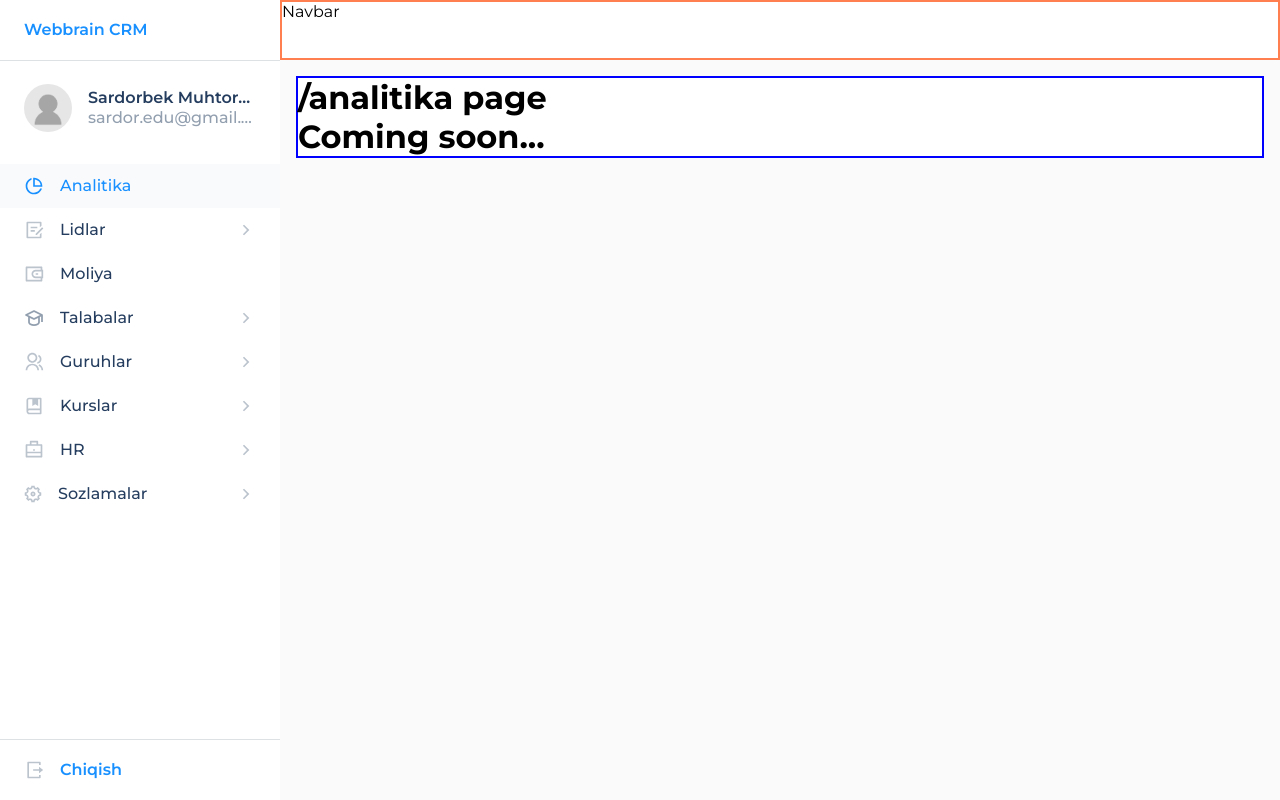
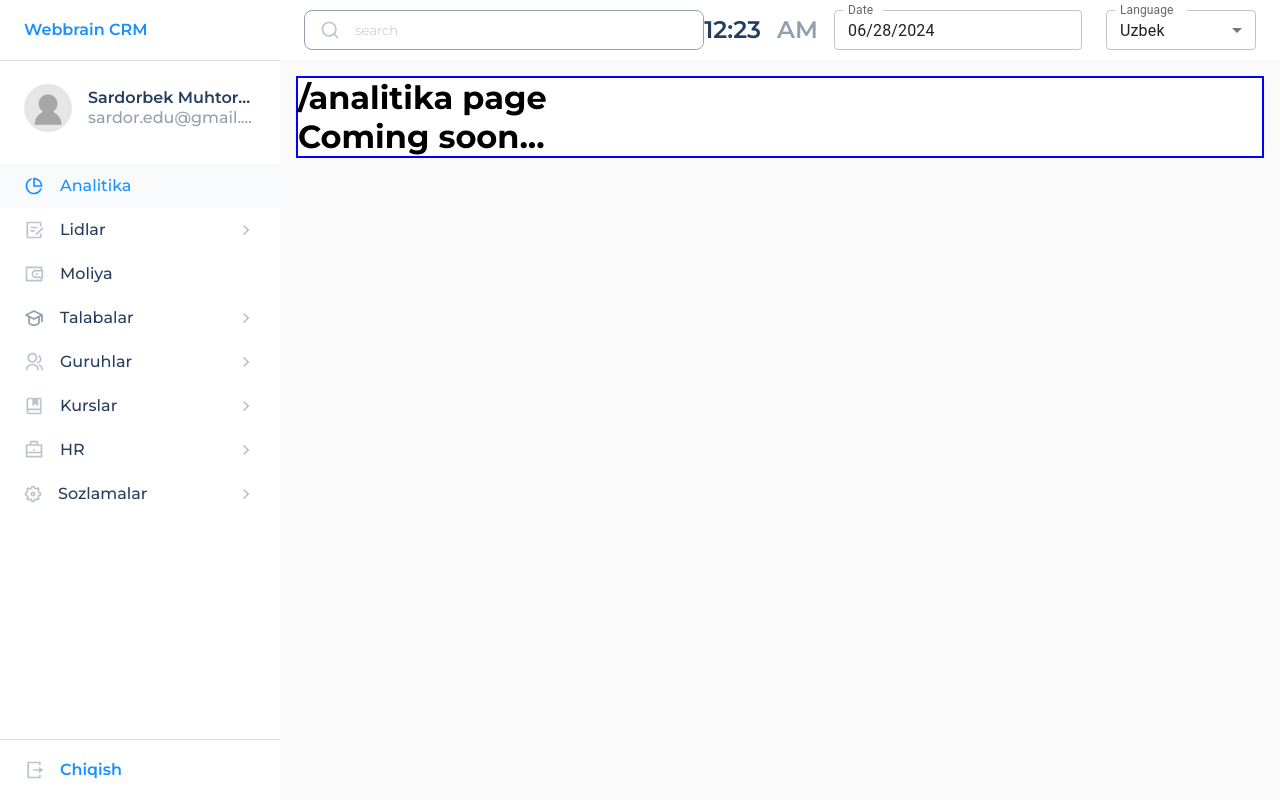
Before and after one commit to mukhtorov/crm-project, a React (Vite) app: page /analitika in a window 1280 px wide. Built offline with nearby package versions, Linux system fonts and the light colour scheme.

Commit message:
date picker added

```diff
--- /dev/null
+++ b/src/components/Navbar/DateTimePicker.jsx
@@ -0,0 +1,19 @@
+import { LocalizationProvider } from "@mui/x-date-pickers/LocalizationProvider";
+import { AdapterMoment } from "@mui/x-date-pickers/AdapterMoment";
+import { DatePicker } from "@mui/x-date-pickers/DatePicker";
+import moment from "moment";
+
+export const DateTime = () => {
+  return (
+    <LocalizationProvider dateAdapter={AdapterMoment}>
+      <DatePicker
+        label="Date"
+        defaultValue={moment()}
+        views={["year", "month", "day"]}
+        slotProps={{ textField: { size: "small" } }}
+      />
+    </LocalizationProvider>
+  );
+};
+
+export default DateTime;
--- /dev/null
+++ b/src/components/Navbar/Select.jsx
@@ -0,0 +1,32 @@
+import { FormControl, InputLabel, MenuItem, Select } from "@mui/material";
+import { useState } from "react";
+
+export const GenericSelect = () => {
+  const [lang, setLang] = useState("uzbek");
+
+  const handleChange = (event) => {
+    setLang(event.target.value);
+  };
+  return (
+    <FormControl
+      fullWidth
+      sx={{ m: 1, minWidth: 120, width: 150 }}
+      size="small"
+    >
+      <InputLabel id="demo-simple-select-label">Language</InputLabel>
+      <Select
+        labelId="demo-simple-select-label"
+        id="demo-simple-select"
+        value={lang}
+        label="Language"
+        onChange={handleChange}
+      >
+        <MenuItem value={"uzbek"}>Uzbek</MenuItem>
+        <MenuItem value={"russian"}>Russian</MenuItem>
+        <MenuItem value={"english"}>English</MenuItem>
+      </Select>
+    </FormControl>
+  );
+};
+
+export default GenericSelect;
--- /dev/null
+++ b/src/components/Navbar/Time.jsx
@@ -0,0 +1,47 @@
+import { useEffect, useState } from "react";
+import { Section, Timer } from "./style";
+
+export const Time = () => {
+  const [date, setDate] = useState({ hour: "", minute: "", status: "PM" });
+
+  const getSeconds = () => {
+    setInterval(() => {
+      const date = new Date();
+      let hour = date.getHours();
+      let minute = date.getMinutes();
+
+      if (hour > 12) {
+        hour = hour % 12;
+        setDate((d) => {
+          return { ...d, status: "PM" };
+        });
+      } else
+        setDate((d) => {
+          return { ...d, status: "AM" };
+        });
+
+      if (hour < 10) hour = "0" + hour;
+
+      if (minute < 10) minute = "0" + minute;
+
+      setDate((d) => {
+        return { ...d, hour, minute };
+      });
+    }, 1000);
+  };
+
+  useEffect(() => {
+    getSeconds();
+  }, []);
+
+  return (
+    <Section>
+      <Timer>
+        {date.hour}:{date.minute}
+      </Timer>
+      <Timer status="true">{date.status}</Timer>
+    </Section>
+  );
+};
+
+export default Time;
--- a/src/components/Navbar/index.jsx
+++ b/src/components/Navbar/index.jsx
@@ -1,7 +1,22 @@
-import { Container } from "./style";
+import DateTimePicker from "./DateTimePicker";
+import GenericSelect from "./Select";
+import Time from "./Time";
+import { Container, Input, InputWrapper, SearchIcon, Section } from "./style";
 
 export const Navbar = () => {
-  return <Container>Navbar</Container>;
+  return (
+    <Container>
+      <InputWrapper>
+        <SearchIcon />
+        <Input placeholder="search" />
+      </InputWrapper>
+      <Section>
+        <Time />
+        <DateTimePicker />
+        <GenericSelect />
+      </Section>
+    </Container>
+  );
 };
 
 export default Navbar;
--- a/src/components/Navbar/style.js
+++ b/src/components/Navbar/style.js
@@ -1,9 +1,68 @@
 import styled from "styled-components";
+import search from "../../assets/icons/search.svg?react";
 
 const Container = styled.div`
-  border: 2px solid coral;
+  display: flex;
+  justify-content: space-between;
+  align-items: center;
+  /* border: 2px solid coral; */
   background-color: white;
   height: 60px;
+  padding: 0 16px 0 24px;
 `;
 
-export { Container };
+const InputWrapper = styled.div`
+  display: flex;
+  align-items: center;
+  flex: 1;
+  max-width: 500px;
+  border: 1px solid var(--secondaryColor);
+  width: fit-content;
+  height: 40px;
+  border-radius: 8px;
+`;
+
+const Input = styled.input`
+  flex: 1;
+  max-width: 500px;
+  width: 100%;
+  outline: none;
+  border: 0;
+  height: 38px;
+  /* font-weight: 500; */
+  size: 14px;
+  line-height: 20px;
+  color: #bbc3cd;
+  border-radius: 8px;
+
+  &::placeholder {
+    color: #bbc3cd;
+    font-weight: 300;
+    size: 14px;
+    line-height: 20px;
+  }
+`;
+
+const SearchIcon = styled(search)`
+  margin: 0 16px;
+`;
+
+// right navbar / time wrapper
+const Section = styled.div`
+  display: flex;
+  align-items: center;
+  gap: 16px;
+`;
+
+const Timer = styled.div`
+  color: ${({ status }) =>
+    status ? "var(--secondaryColor)" : "var(--primaryColor)"};
+  font-weight: 600;
+  font-size: 24px;
+  line-height: 32px;
+  /* padding: 2px; */
+  /* width: 80px; */
+  /* border: 1px solid red; */
+`;
+
+export { Container, InputWrapper, Input, SearchIcon, Section, Timer };
--- a/src/components/Sidebar/style.js
+++ b/src/components/Sidebar/style.js
@@ -31,6 +31,7 @@
 `;
 const Body = styled.div`
   flex: 1;
+  overflow-y: scroll;
   /* border: 2px solid blue; */
 `;
 const Wrapper = styled.div`
```
Also changed, not shown: package.json (+6 -1 lines), 1 other file (tests, documents, lock files or other folders).
